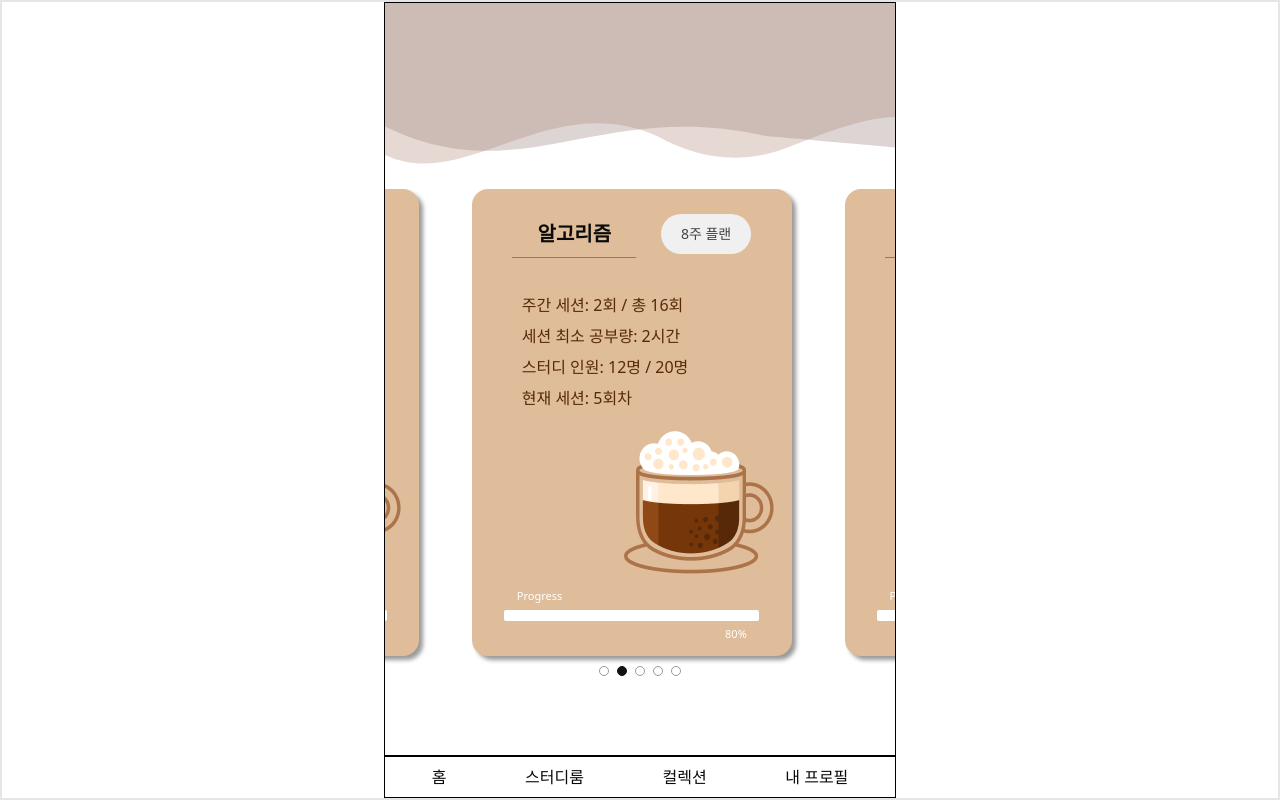
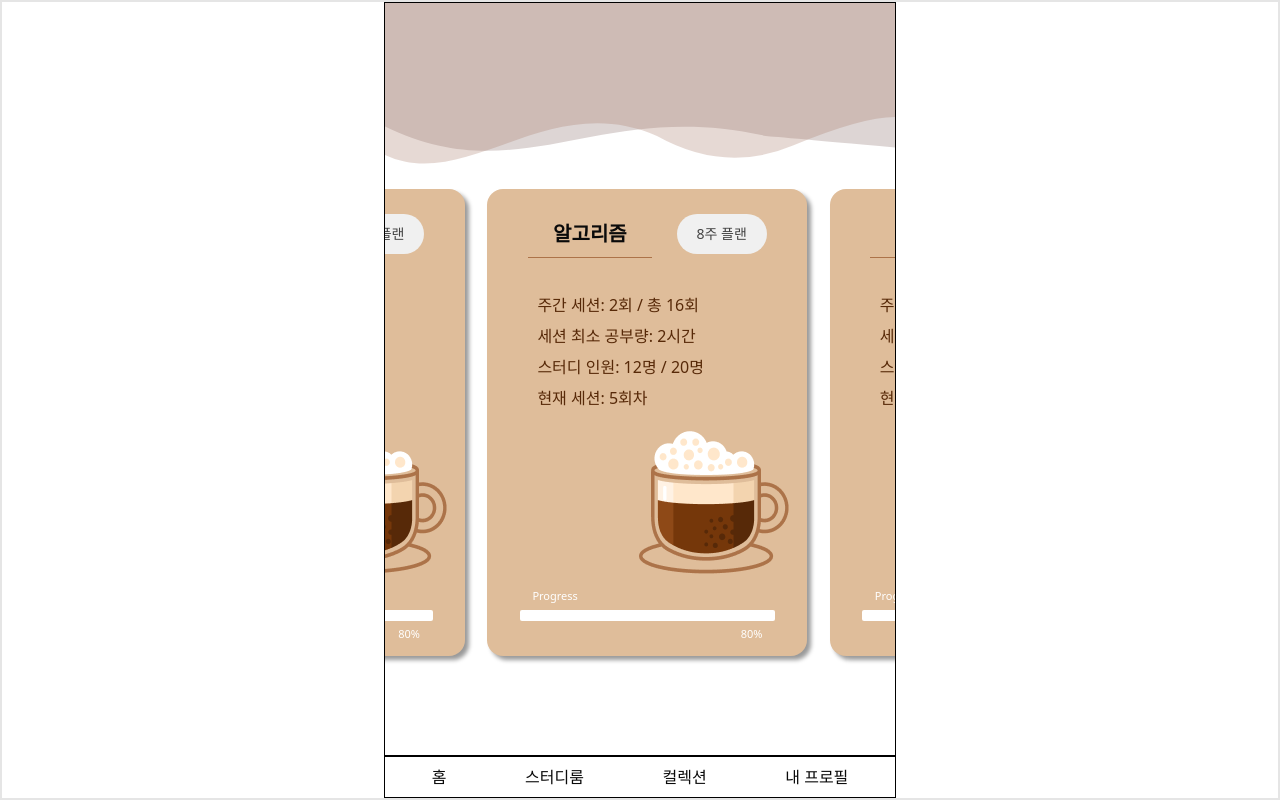
Before and after one commit to StudyMeotsa/FE_React, a React (Vite) app: page /studyroom in a window 1280 px wide. Built offline with nearby package versions, Linux system fonts and the light colour scheme; the HTML template or start-up script is replaced by a standard one.

Commit message:
Feat: Carousel 인디케이터 삭제

```diff
--- a/src/components/StudyRoom/Card/CardCarousel.tsx
+++ b/src/components/StudyRoom/Card/CardCarousel.tsx
@@ -25,7 +25,11 @@ export default function CardCarousel({ interval = 3000 }) {
     if (!el) return;
 
     const onScroll = () => {
-      const i = Math.round(el.scrollLeft / el.clientWidth);
+      const child = el.children[0] as HTMLElement;
+      if (!child) return;
+
+      const cardWidth = child.clientWidth + 16; // gap 16px 고려
+      const i = Math.round(el.scrollLeft / cardWidth);
       if (i !== index) setIndex(i);
     };
 
@@ -64,19 +68,6 @@ export default function CardCarousel({ interval = 3000 }) {
           </div>
         ))}
       </div>
-
-      {/* 점 인디케이터 */}
-      {count > 1 && (
-        <div className='carousel-indicators'>
-          {cards.map((_, i) => (
-            <button
-              key={i}
-              className={`indicator ${i === index ? 'active' : ''}`}
-              onClick={() => scrollTo(i)}
-            />
-          ))}
-        </div>
-      )}
     </div>
   );
 }
--- a/src/components/StudyRoom/Card/CardCarouselCss.css
+++ b/src/components/StudyRoom/Card/CardCarouselCss.css
@@ -1,18 +1,32 @@
+:root {
+  /* 카드 너비 비율(원하면 px로 바꿔도 됨) */
+  --item-width: 80%; /* 화면에 보이는 카드 비율(좌우 조금 보이게) */
+  --gap: 16px;
+}
+
+/* 컨테이너는 overflow visible으로 그림자 보이게 유지 */
 .carousel-container {
   width: 100%;
-  /* overflow: hidden; */
-  /* position: relative; */
+  overflow: visible; /* 그림자 안 잘리도록 */
   padding: 16px 0;
+  position: relative;
+  box-sizing: border-box;
 }
 
+/* wrapper: 좌우 패딩을 카드 폭의 중앙 정렬에 맞춰 자동 계산 */
 .carousel-wrapper {
   display: flex;
-  gap: 16px;
+  gap: var(--gap);
   overflow-x: auto;
+  overflow-y: visible;
   scroll-snap-type: x mandatory;
   scroll-behavior: smooth;
   -webkit-overflow-scrolling: touch;
-  padding: 0 32px; /* 좌우 여유 공간 추가 */
+
+  /* 좌우 여백을 카드 폭에 맞춰 계산 => 좌/우 보이는 비율 균일 */
+  padding-inline: calc((100% - var(--item-width)) / 2);
+  /* 스냅 동작 시 스크롤 패딩도 동일하게 적용 (정렬 안정화) */
+  scroll-padding-inline: calc((100% - var(--item-width)) / 2);
 
   /* 스크롤바 숨기기 */
   scrollbar-width: none;
@@ -22,29 +36,9 @@
 }
 
 .carousel-item {
-  flex: 0 0 80%; /* 카드 너비를 부모보다 작게 */
+  flex: 0 0 var(--item-width);
+  width: var(--item-width);
   scroll-snap-align: center;
   box-sizing: border-box;
-  margin-bottom: 10px;
+  margin-bottom: 10px; /* 그림자 공간 확보 */
 }
-
-.carousel-indicators {
-  position: absolute;
-  left: 50%;
-  transform: translateX(-50%);
-  display: flex;
-  gap: 8px;
-}
-
-.indicator {
-  width: 10px;
-  height: 10px;
-  border-radius: 50%;
-  border: 1px solid #999;
-  background: rgba(255, 255, 255, 0.7);
-  cursor: pointer;
-}
-.indicator.active {
-  background: #111;
-  border-color: #111;
-}
```
